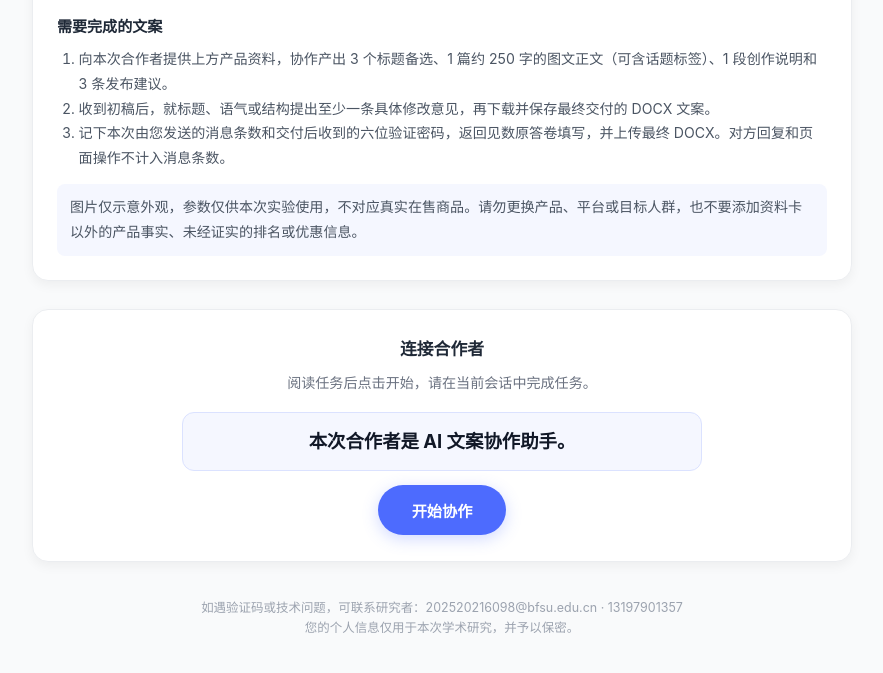
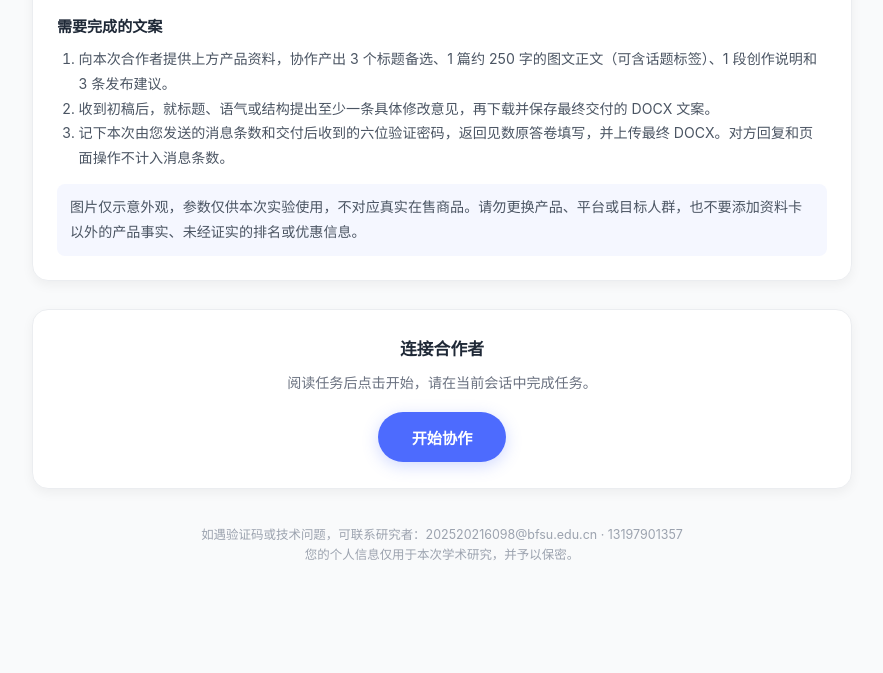
Before and after one commit to lsenufy/ai-personality-experiment, a plain HTML site: page index.html in a window 1280 px wide. Shown: the part 767-1440 px from the top of the page, without its empty margins (198-1081 px from the left). After the commit the page ends 1404 px from the top, so only its background shows below. Drawn offline with Linux system fonts and the light colour scheme.

Commit message:
Add files via upload

```diff
--- a/index.html
+++ b/index.html
@@ -69,7 +69,6 @@
             padding:26px;text-align:center;box-shadow:var(--shadow-md)}
         .allocation-title{font-size:1.05rem;font-weight:700;color:var(--gray-800);margin-bottom:8px}
         .allocation-tip{font-size:0.88rem;color:var(--gray-500);margin-bottom:18px;line-height:1.7}
-        .allocation-identity{margin:0 auto 14px}
         .allocation-btn{display:inline-flex;align-items:center;justify-content:center;gap:8px;padding:14px 34px;
             border:none;border-radius:50px;background:var(--primary);color:var(--white);font-family:inherit;
             font-size:0.95rem;font-weight:600;cursor:pointer;box-shadow:0 4px 16px rgba(77,107,254,0.25);
@@ -185,8 +184,7 @@
 <section class="allocation-panel" id="allocationPanel" aria-labelledby="allocationTitle">
     <h2 class="allocation-title" id="allocationTitle">连接合作者</h2>
     <p class="allocation-tip">阅读任务后点击开始，请在当前会话中完成任务。</p>
-    <p class="partner-identity allocation-identity is-hidden" id="allocationIdentity"></p>
-    <button class="allocation-btn" id="allocationButton" type="button" aria-describedby="allocationIdentity" disabled>开始协作</button>
+    <button class="allocation-btn" id="allocationButton" type="button" disabled>开始协作</button>
     <div class="allocation-result is-hidden" id="allocationResult" role="status" aria-live="polite"></div>
 </section>
 
@@ -250,7 +248,7 @@ const chatCard = document.getElementById('chatCard');
 const taskNotice = document.getElementById('taskNotice');
 const allocationButton = document.getElementById('allocationButton');
 const allocationResult = document.getElementById('allocationResult');
-const partnerIdentityNotes = document.querySelectorAll('.partner-identity');
+const partnerIdentity = document.getElementById('partnerIdentity');
 const completionCard = document.getElementById('completionCard');
 let loadingTimeout = null;
 
@@ -303,13 +301,10 @@ function setUpAssignment() {
     const condition = conditions.get(cell);
     const record = saved && saved.cell === cell ? saved : { cell, assignedAt: new Date().toISOString(), started: false };
     saveAssignment(storageKey, record);
-    const identityText = condition.disclosed
+    partnerIdentity.textContent = condition.disclosed
         ? '本次合作者是 AI 文案协作助手。'
         : '本次合作者是文案协作助手。';
-    for (const note of partnerIdentityNotes) {
-        note.textContent = identityText;
-        note.classList.remove('is-hidden');
-    }
+    partnerIdentity.classList.remove('is-hidden');
 
     function connect() {
         allocationButton.disabled = true;
```
